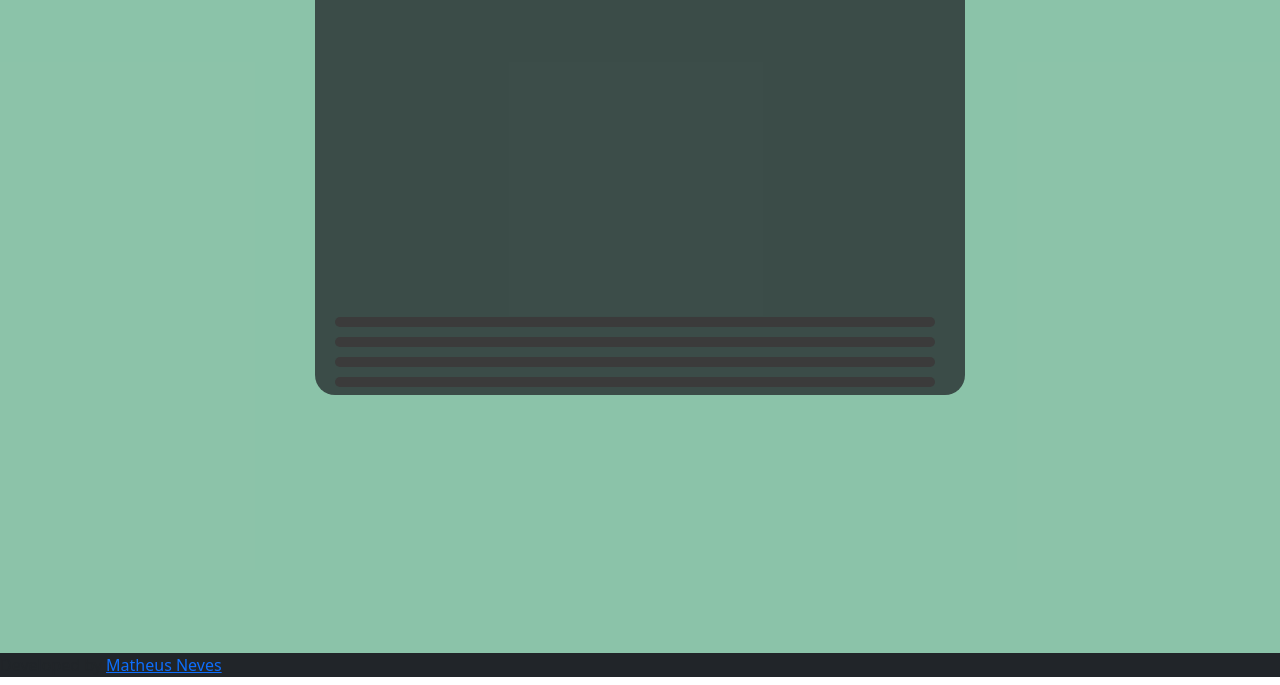
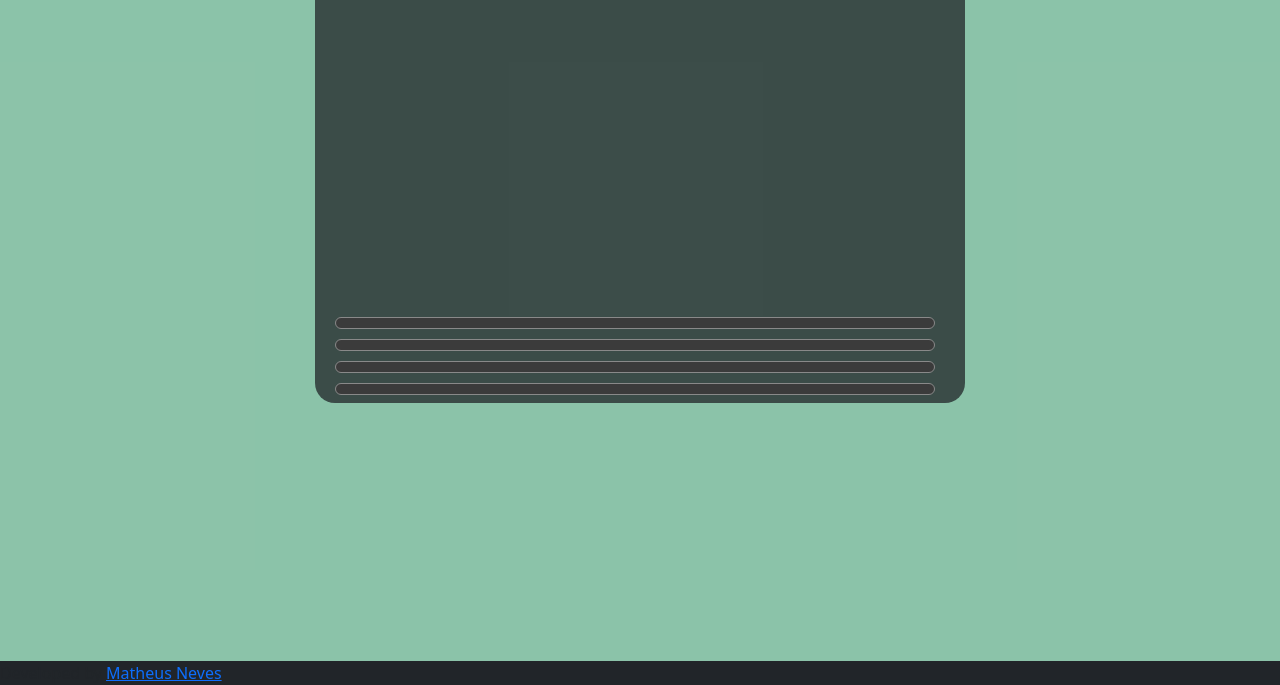
Before and after one commit to matheusnevesb/flag-game, a website: page index.html in a window 1280 px wide. Shown: the part 193-878 px from the top of the page. Drawn offline with nearby package versions, Linux system fonts and the light colour scheme; no server answers.

Commit message:
Adicionado borda a respostas

```diff
--- a/style.css
+++ b/style.css
@@ -84,6 +84,7 @@ main {
     border-radius: 8px;
     font-weight: bold;
     letter-spacing: 2px;
+    border: 1px solid rgb(137, 137, 137);
 }
 
 .container-answers .correct {
```
